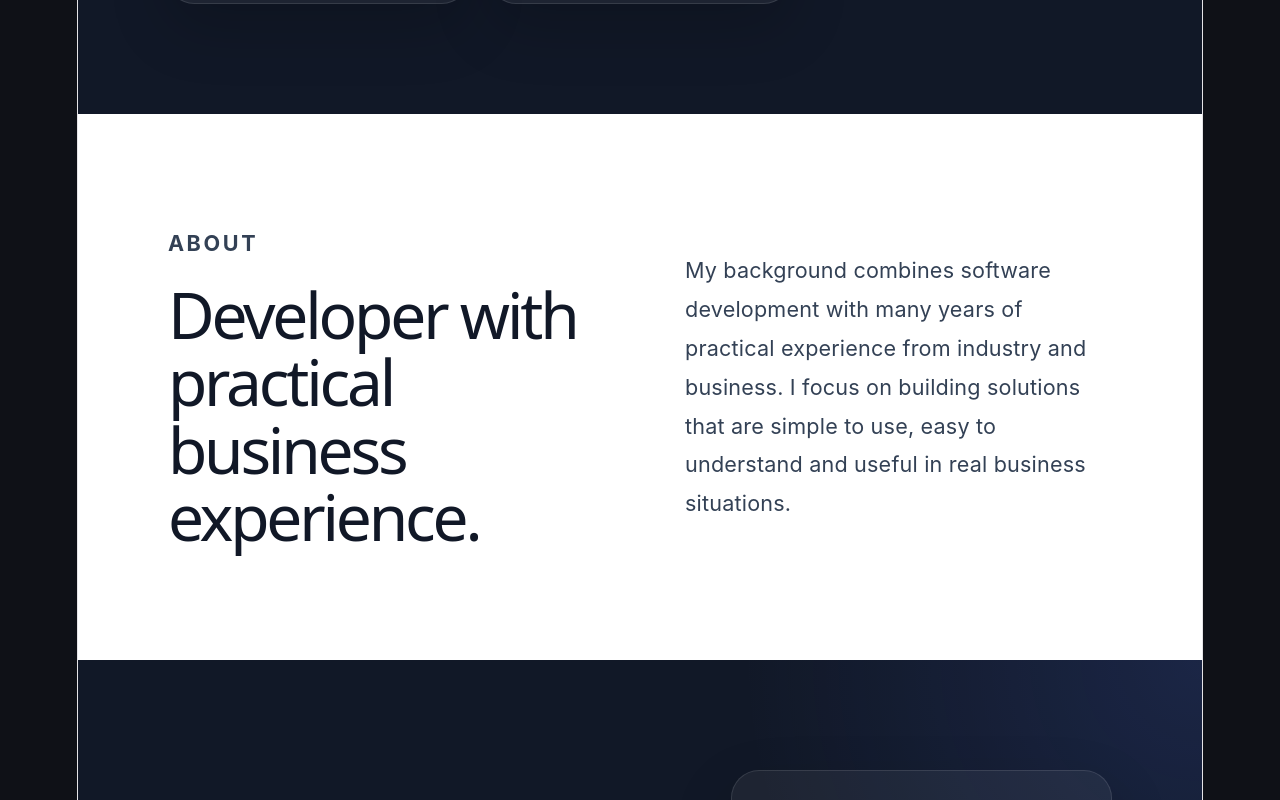
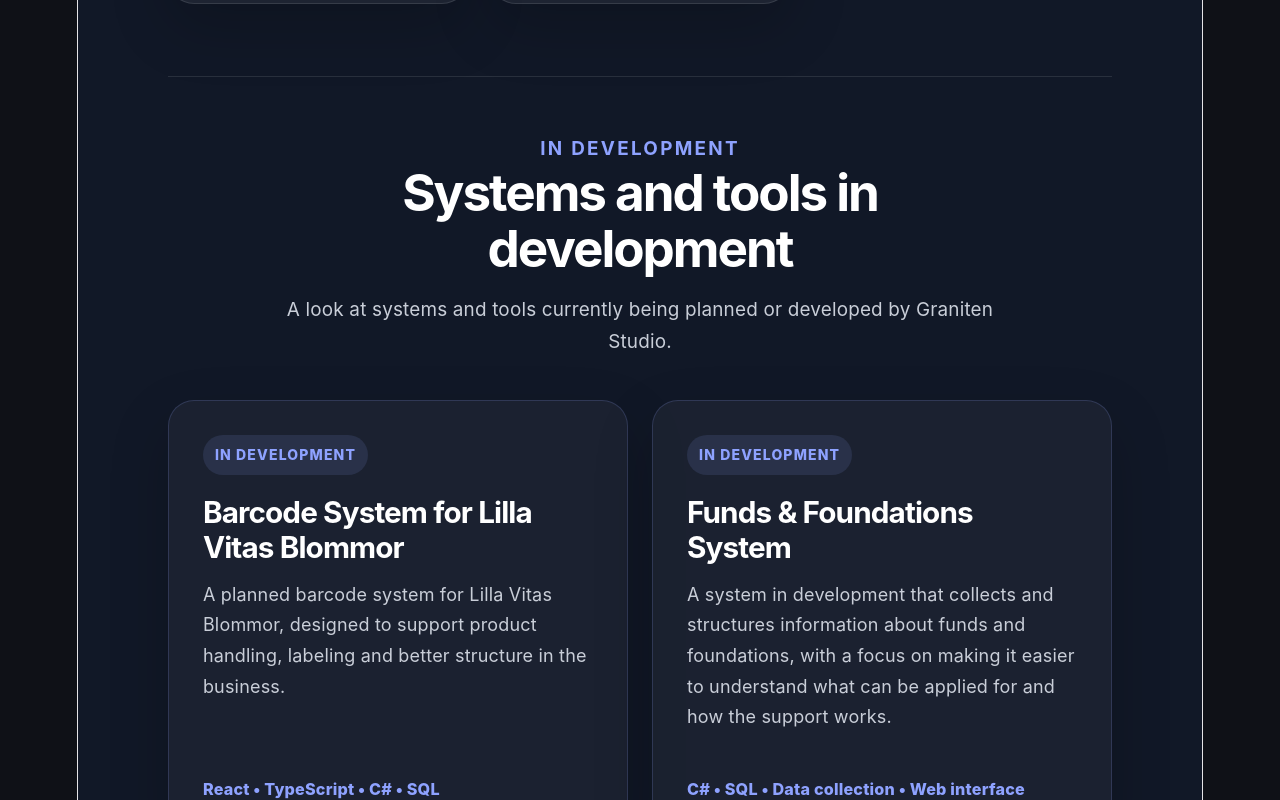
Before and after one commit to Graniten40/graniten-studio, a React (Vite) app: page / in a window 1280 px wide. Shown: the part 7760-8560 px from the top of the page. Built offline with nearby package versions, Linux system fonts and the light colour scheme.

Commit message:
Add in development projects section

```diff
--- a/src/App.css
+++ b/src/App.css
@@ -1213,6 +1213,147 @@ h1 {
   margin-bottom: 18px;
 }
 
+.in-development-section {
+  margin-top: 72px;
+  padding-top: 56px;
+  border-top: 1px solid rgba(255, 255, 255, 0.1);
+}
+
+.in-development-header {
+  max-width: 780px;
+  margin: 0 auto 42px;
+  text-align: center;
+}
+
+.in-development-header .section-label {
+  color: #8ea2ff;
+}
+
+.in-development-header h3 {
+  color: #ffffff;
+  font-size: clamp(2rem, 4vw, 3.2rem);
+  line-height: 1.08;
+  letter-spacing: -0.04em;
+  margin-bottom: 18px;
+}
+
+.in-development-header p {
+  max-width: 720px;
+  margin: 0 auto;
+  color: #c9ced8;
+  font-size: 1.05rem;
+  line-height: 1.7;
+}
+
+.in-development-grid {
+  display: grid;
+  grid-template-columns: repeat(2, 1fr);
+  gap: 24px;
+}
+
+.in-development-card {
+  position: relative;
+  display: flex;
+  flex-direction: column;
+  min-height: 310px;
+  padding: 34px;
+  border-radius: 26px;
+  text-align: left;
+  background: rgba(255, 255, 255, 0.045);
+  border: 1px solid rgba(142, 162, 255, 0.18);
+  box-shadow: 0 24px 60px rgba(0, 0, 0, 0.18);
+  overflow: hidden;
+  transition:
+    transform 0.25s ease,
+    border-color 0.25s ease,
+    background 0.25s ease;
+}
+
+.in-development-card::before {
+  content: "";
+  position: absolute;
+  inset: 0;
+  background: radial-gradient(
+    circle at top right,
+    rgba(142, 162, 255, 0.16),
+    transparent 36%
+  );
+  opacity: 0;
+  transition: opacity 0.25s ease;
+}
+
+.in-development-card:hover {
+  transform: translateY(-6px);
+  border-color: rgba(142, 162, 255, 0.36);
+  background: rgba(255, 255, 255, 0.07);
+}
+
+.in-development-card:hover::before {
+  opacity: 1;
+}
+
+.in-development-card .project-topline,
+.in-development-card h3,
+.in-development-card p,
+.in-development-card .project-stack {
+  position: relative;
+  z-index: 1;
+}
+
+.in-development-card h3 {
+  color: #ffffff;
+  font-size: 1.65rem;
+  line-height: 1.15;
+  letter-spacing: -0.03em;
+  margin: 0 0 16px;
+}
+
+.in-development-card p {
+  color: #c9ced8;
+  line-height: 1.7;
+  margin: 0 0 22px;
+}
+
+.in-development-card .project-stack {
+  margin-top: auto;
+  padding-top: 22px;
+  color: #8ea2ff;
+  font-size: 0.9rem;
+  font-weight: 800;
+  line-height: 1.5;
+}
+
+@media (max-width: 760px) {
+  .in-development-section {
+    margin-top: 56px;
+    padding-top: 42px;
+  }
+
+  .in-development-header {
+    text-align: left;
+    margin-left: 0;
+    margin-right: 0;
+  }
+
+  .in-development-header h3 {
+    font-size: 2rem;
+  }
+
+  .in-development-header p {
+    margin-left: 0;
+    margin-right: 0;
+  }
+
+  .in-development-grid {
+    grid-template-columns: 1fr;
+  }
+
+  .in-development-card {
+    min-height: auto;
+    padding: 28px;
+  }
+}
+
 @media (max-width: 900px) {
   .contact-grid {
     grid-template-columns: 1fr;
--- a/src/App.tsx
+++ b/src/App.tsx
@@ -304,6 +304,17 @@ const translations = {
     tradingText:
       "A trading calculator for profit and loss, leverage, fees, ROI, position size and account balance calculations.",
 
+    inDevelopmentLabel: "In development",
+    inDevelopmentTitle: "Systems and tools in development",
+    inDevelopmentIntro:
+      "A look at systems and tools currently being planned or developed by Graniten Studio.",
+
+    barcodeSystemText:
+      "A planned barcode system for Lilla Vitas Blommor, designed to support product handling, labeling and better structure in the business.",
+
+    foundationSystemText:
+      "A system in development that collects and structures information about funds and foundations, with a focus on making it easier to understand what can be applied for and how the support works.",
+
     aboutLabel: "About",
     aboutTitle: "Developer with practical business experience.",
     aboutText:
@@ -422,6 +433,17 @@ const translations = {
 
     tradingText:
       "En tradingkalkylator för vinst och förlust, hävstång, avgifter, ROI, positionsstorlek och kontobalans.",
+
+    inDevelopmentLabel: "Under utveckling",
+    inDevelopmentTitle: "System och verktyg under utveckling",
+    inDevelopmentIntro:
+      "En överblick över system och verktyg som planeras eller utvecklas av Graniten Studio.",
+
+    barcodeSystemText:
+      "Ett planerat streckkodssystem för Lilla Vitas Blommor som ska hjälpa till med produkthantering, märkning och bättre struktur i verksamheten.",
+
+    foundationSystemText:
+      "Ett system under utveckling som samlar och strukturerar information om fonder och stiftelser, med fokus på att göra det enklare att förstå vad man kan söka och hur stöden fungerar.",
 
     aboutLabel: "Om mig",
     aboutTitle: "Utvecklare med praktisk affärserfarenhet.",
@@ -770,6 +792,21 @@ function ProjectsSection({ t }: { t: Translation }) {
   const featuredProjects = projects.filter((project) => project.featured);
   const toolProjects = projects.filter((project) => !project.featured);
 
+  const inDevelopmentProjects = [
+  {
+    title: "Barcode System for Lilla Vitas Blommor",
+    type: t.inDevelopmentLabel,
+    stack: "React • TypeScript • C# • SQL",
+    text: t.barcodeSystemText,
+  },
+  {
+    title: "Funds & Foundations System",
+    type: t.inDevelopmentLabel,
+    stack: "C# • SQL • Data collection • Web interface",
+    text: t.foundationSystemText,
+  },
+];
+
   return (
     <section id="projects" className="section dark-section projects-section">
       <p className="section-label">{t.projectsLabel}</p>
@@ -826,6 +863,29 @@ function ProjectsSection({ t }: { t: Translation }) {
                   </a>
                 </article>
               ))}
+            </div>
+
+            <div className="in-development-section">
+              <div className="in-development-header">
+                <p className="section-label">{t.inDevelopmentLabel}</p>
+                <h3>{t.inDevelopmentTitle}</h3>
+                <p>{t.inDevelopmentIntro}</p>
+              </div>
+
+              <div className="in-development-grid">
+                {inDevelopmentProjects.map((project) => (
+                  <article className="in-development-card" key={project.title}>
+                    <div className="project-topline">
+                      <span>{project.type}</span>
+                    </div>
+
+                    <h3>{project.title}</h3>
+                    <p>{project.text}</p>
+
+                    <div className="project-stack">{project.stack}</div>
+                  </article>
+                ))}
+              </div>
             </div>
           </section>
   );
```
Lines whose indentation alone changed are shown as unchanged.
